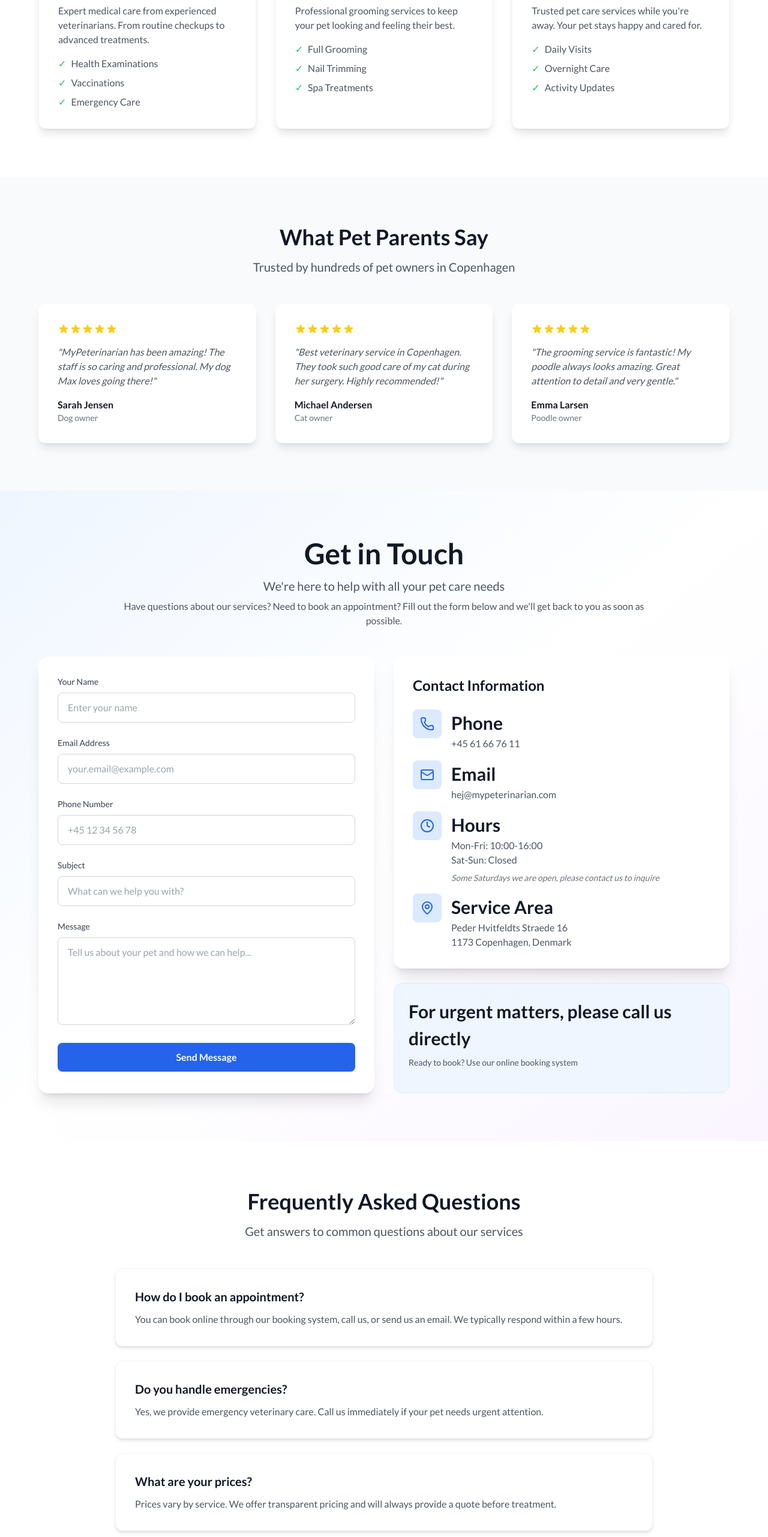
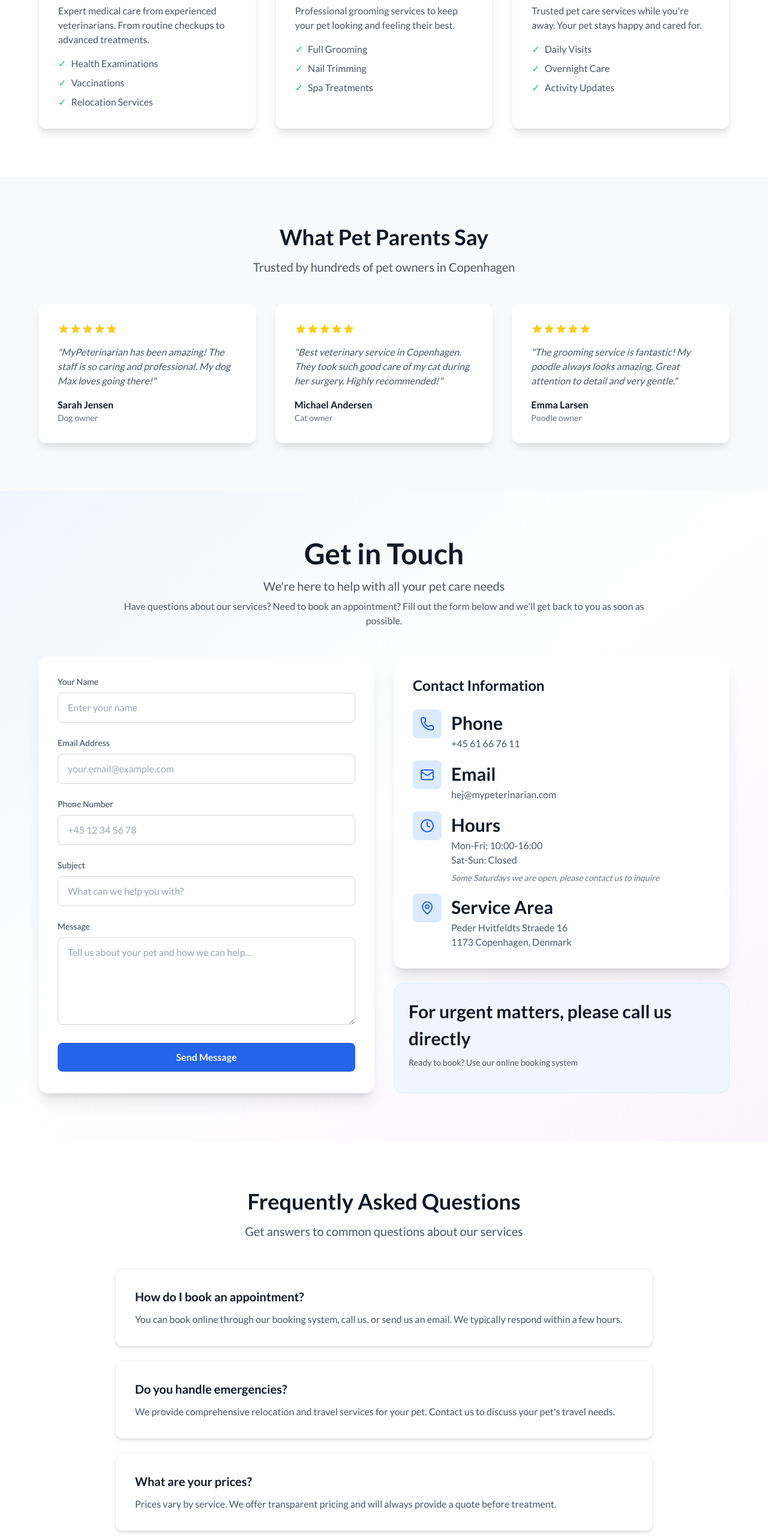
Before and after one commit to MyPeterinarian/mypeterinarian-website, a Next.js app: page /en in a window 1280 px wide. Shown: the part 943-3506 px from the top of the page at 60% size. Built offline with nearby package versions, Linux system fonts and the light colour scheme; no server answers.

Commit message:
Replace 'Emergency Care' with 'Relocation Services' throughout website

```diff
--- a/messages/dk.json
+++ b/messages/dk.json
@@ -40,7 +40,7 @@
         "items": {
           "exams": "Sundhedsundersøgelser",
           "vaccinations": "Vaccinationer",
-          "emergency": "Akut Pleje"
+          "emergency": "Flytning Tjenester"
         }
       },
       "grooming": {
@@ -120,7 +120,7 @@
         "highlights": {
           "0": "Omfattende sundhedsundersøgelser",
           "1": "Vaccinationer og forebyggende pleje",
-          "2": "Akut- og kirurgiske tjenester"
+          "2": "Flytning og rejsetjenester"
         }
       },
       "grooming": {
--- a/messages/en.json
+++ b/messages/en.json
@@ -40,7 +40,7 @@
         "items": {
           "exams": "Health Examinations",
           "vaccinations": "Vaccinations",
-          "emergency": "Emergency Care"
+          "emergency": "Relocation Services"
         }
       },
       "grooming": {
@@ -98,7 +98,7 @@
         },
         "q2": {
           "question": "Do you handle emergencies?",
-          "answer": "Yes, we provide emergency veterinary care. Call us immediately if your pet needs urgent attention."
+          "answer": "We provide comprehensive relocation and travel services for your pet. Contact us to discuss your pet's travel needs."
         },
         "q3": {
           "question": "What are your prices?",
@@ -120,7 +120,7 @@
         "highlights": {
           "0": "Comprehensive health examinations",
           "1": "Vaccinations and preventive care",
-          "2": "Emergency and surgical services"
+          "2": "Relocation and travel services"
         }
       },
       "grooming": {
--- a/src/app/[locale]/layout.tsx
+++ b/src/app/[locale]/layout.tsx
@@ -47,7 +47,7 @@ export async function generateMetadata({ params }: { params: Promise<{ locale: s
       'cat veterinarian',
       'pet sitting Copenhagen',
       'animal clinic',
-      'emergency vet',
+      'pet relocation',
       'pet health',
       'vaccination services',
       'pet passport'
--- a/src/components/StructuredData.tsx
+++ b/src/components/StructuredData.tsx
@@ -59,7 +59,7 @@ export default function StructuredData({ locale }: StructuredDataProps) {
             description:
               locale === 'dk'
                 ? 'Komplet dyrlægehjælp inklusive undersøgelser, vaccinationer og akutbehandling'
-                : 'Complete veterinary care including examinations, vaccinations, and emergency care',
+                : 'Complete veterinary care including examinations, vaccinations, and relocation services',
           },
         },
         {
```
